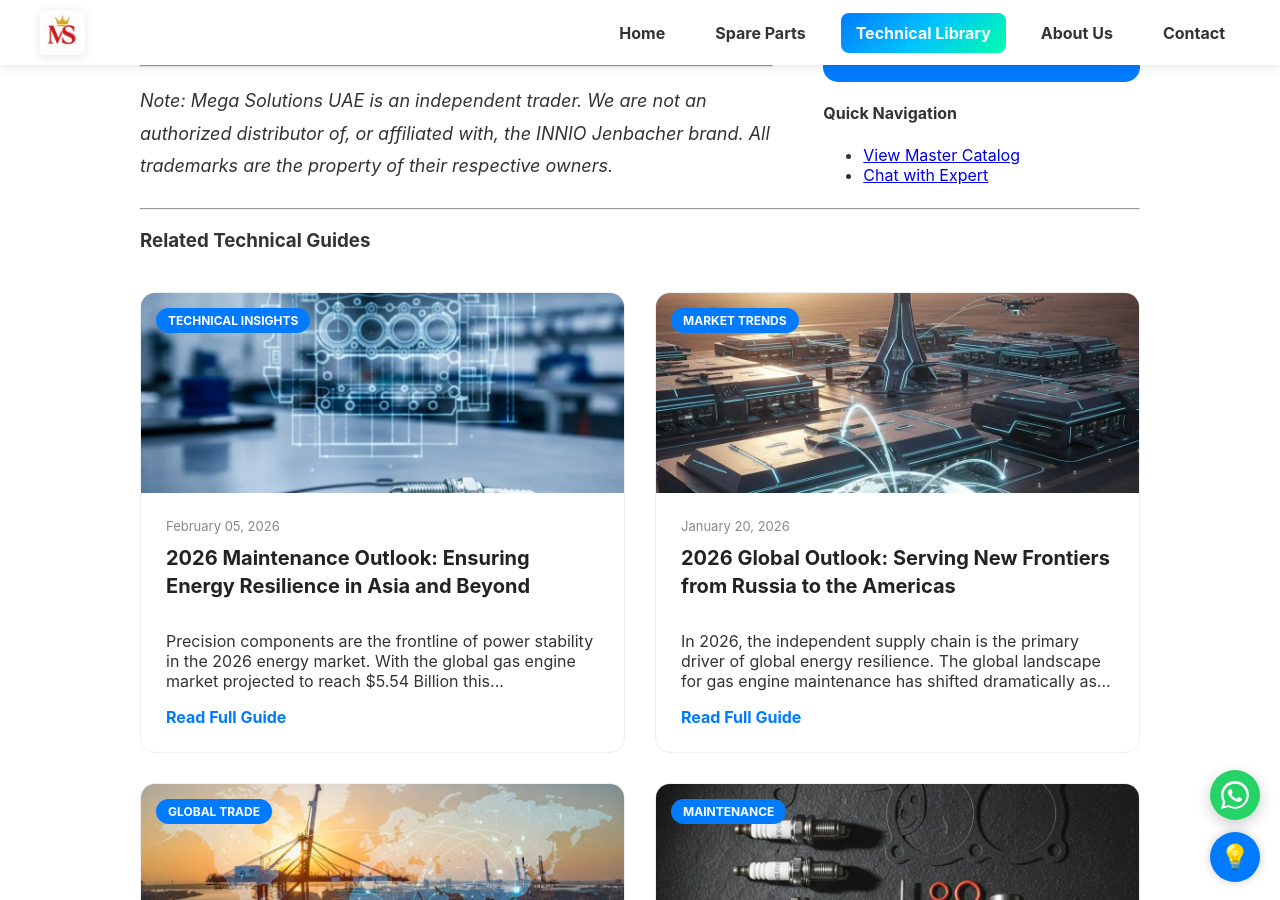
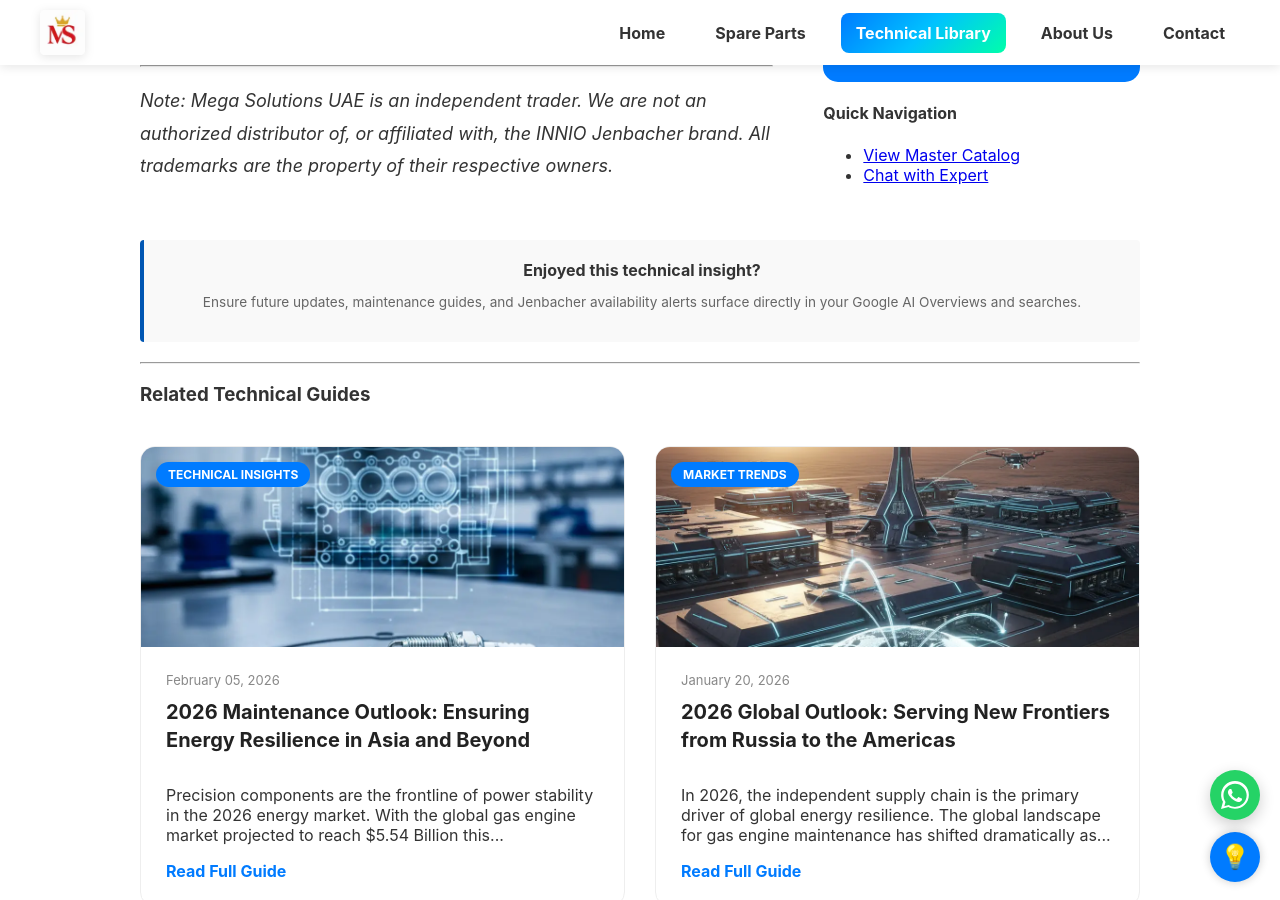
Before and after one commit to Khisal786/Mega-Solutions-UAE, a Jekyll site: the page built from _posts/2023-04-12-technical-reliability-series-6-components.md, in a window 1280 px wide and 900 px high, scrolled down 2044 px. Built offline with Jekyll 4.4.1, drawn with Linux system fonts in a browser that asks for light colours.

Commit message:
Update post layout with new features and structure
Added preferred source article banner and improved layout structure.

```diff
--- a/_layouts/post.html
+++ b/_layouts/post.html
@@ -43,6 +43,13 @@ layout: default
         </aside>
     </div>
 
+    <!-- Preferred Source Article Banner (Placed right after article content & sidebar wrapper) -->
+    <div class="article-preferred-source-box" style="margin: 40px 0 20px 0; padding: 20px; background: #f9f9f9; border-left: 4px solid #0056b3; border-radius: 4px; text-align: center;">
+        <h4 style="margin: 0 0 8px 0; font-size: 1rem; color: #333;">Enjoyed this technical insight?</h4>
+        <p style="font-size: 0.85rem; color: #666; margin-bottom: 12px;">Ensure future updates, maintenance guides, and Jenbacher availability alerts surface directly in your Google AI Overviews and searches.</p>
+        <google-preferred-source domain="megasolutionsuae.com"></google-preferred-source>
+    </div>
+
     <footer class="post-footer">
         <hr>
         <h3>Related Technical Guides</h3>
```
